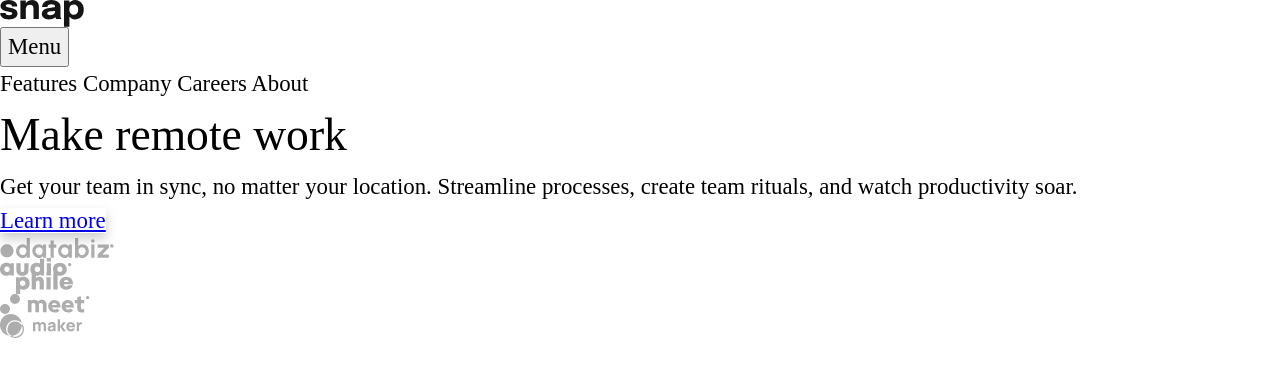
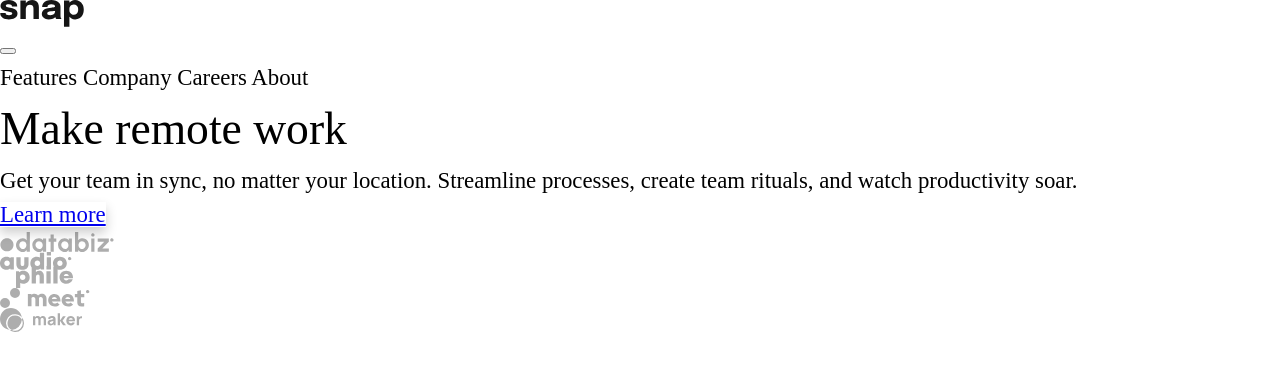
Before and after one commit to nathanieladiah/intro-section, a plain HTML site: page index.html in a window 1280 px wide. Drawn offline with Linux system fonts and the light colour scheme.

Commit message:
Add some accessibility classes for screen reader helpfulness

```diff
--- a/static/styles/style.scss
+++ b/static/styles/style.scss
@@ -1,2 +1,3 @@
 @forward 'base';
+@forward 'utilities';
 @forward 'components';
--- /dev/null
+++ b/static/styles/utilities/_accessibility.scss
@@ -0,0 +1,22 @@
+.sr-only {
+	position: absolute;
+	width: 1px;
+	height: 1px;
+	padding: 0;
+	margin: -1px;
+	overflow: hidden;
+	clip: rect(0, 0, 0, 0);
+	white-space: nowrap;
+	border: 0;
+}
+
+.skip-to-content {
+	position: absolute;
+	z-index: 2;
+	// background: hsl();
+	// color: hsl();
+	padding: 0.5em 1em;
+	margin-inline: auto;
+	transform: translateX(-100%);
+	transition: transform 500 ease-in-out;
+}
--- a/static/styles/utilities/_index.scss
+++ b/static/styles/utilities/_index.scss
@@ -0,0 +1 @@
+@forward "accessibility";
```
Also changed, not shown: dist/style.css, 1 other file.
